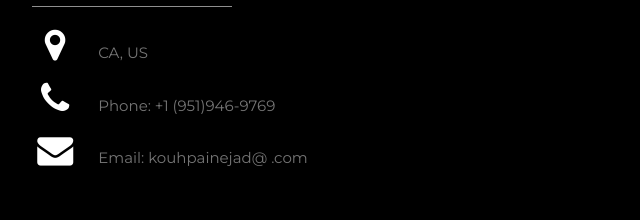
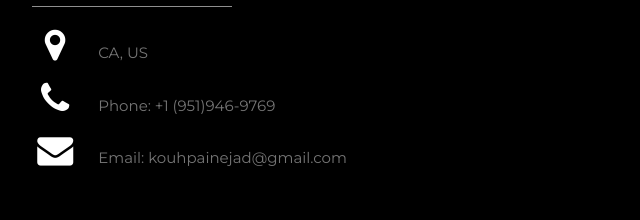
Before and after one commit to Amirmk81/portfolio, a plain HTML site: page index.html in a window 1280 px wide. Shown: the part 2040-2260 px from the top of the page, 118-758 px from the left. Drawn offline with nearby package versions, Linux system fonts and the light colour scheme.

Commit message:
Update index.html

```diff
--- a/index.html
+++ b/index.html
@@ -135,7 +135,7 @@
     <div class="w3-section">
       <p><i class="fa fa-map-marker fa-fw w3-text-white w3-xxlarge w3-margin-right"></i> CA, US</p>
       <p><i class="fa fa-phone fa-fw w3-text-white w3-xxlarge w3-margin-right"></i> Phone: +1 (951)946-9769</p>
-      <p><i class="fa fa-envelope fa-fw w3-text-white w3-xxlarge w3-margin-right"> </i> Email: kouhpainejad@                                  .com</p>
+      <p><i class="fa fa-envelope fa-fw w3-text-white w3-xxlarge w3-margin-right"> </i> Email: kouhpainejad@gmail.com</p>
     </div><br>
     <p>Let's get in touch. Send me a message:</p>
 
```
